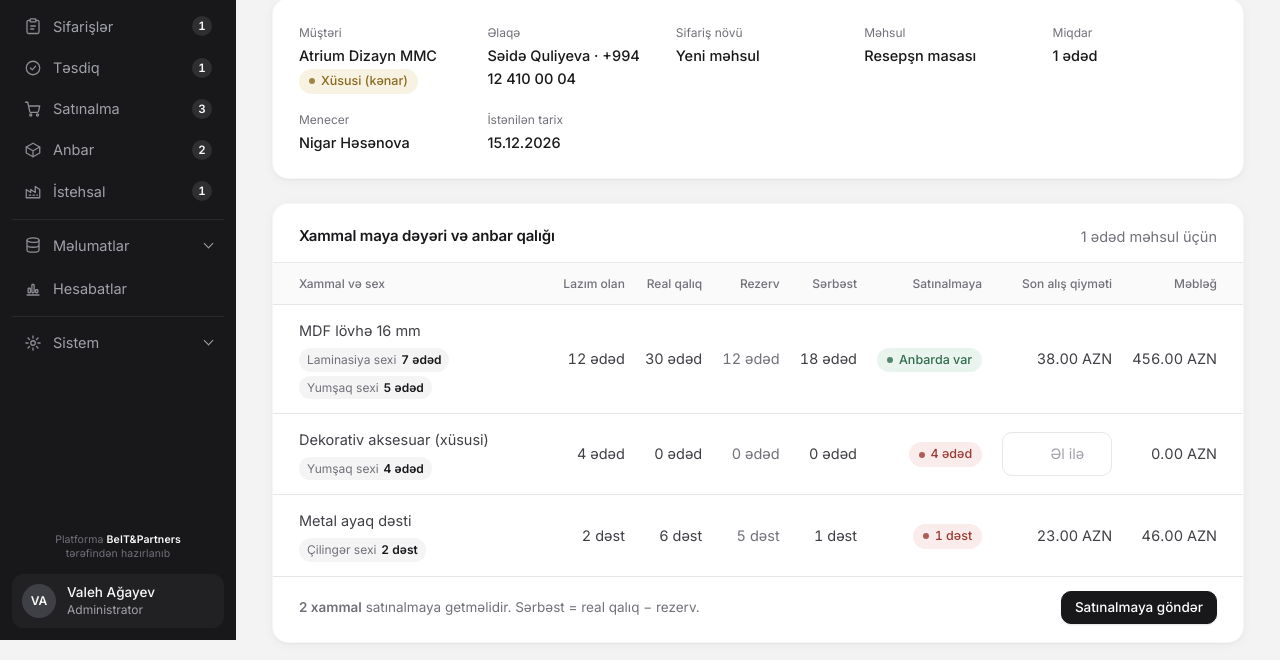
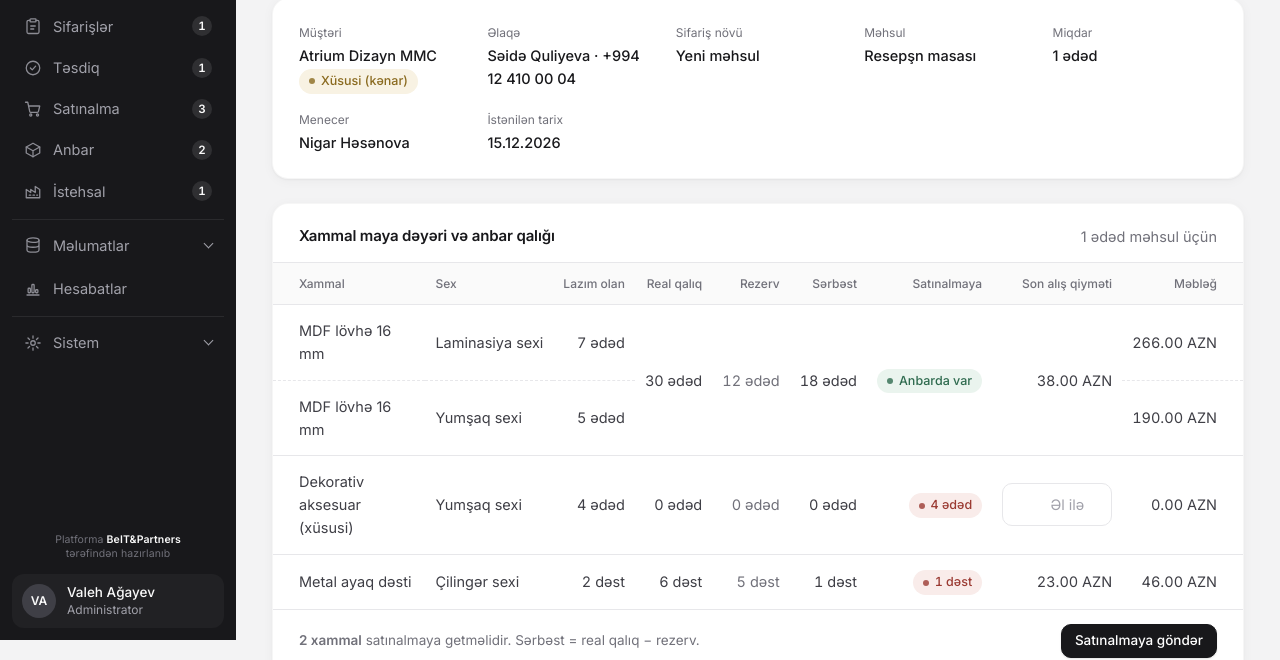
Before and after one commit to habibmammadov1/alzzoni-init, a plain HTML site: page costing-SF-2026-0005.html in a window 1280 px wide. Shown: the part 160-820 px from the top of the page. Drawn offline with Linux system fonts and the light colour scheme.

Commit message:
Costing: one row per workshop with a Sex column
MDF lövhə 16 mm now comes as two rows (Laminasiya sexi 7, Yumşaq sexi 5)
in a separate Sex column, each with its own amount; stock, purchasing
and price cells span the material's rows. The purchase dialog keeps one
line per material with its total.

Co-Authored-By: Claude Opus 5.5 <noreply@anthropic.com>

```diff
--- a/costing-SF-2026-0005.html
+++ b/costing-SF-2026-0005.html
@@ -112,20 +112,28 @@
             </div>
             <div class="table-wrap">
                 <table class="table" id="cost-lines">
-                    <thead><tr><th>Xammal və sex</th><th class="num">Lazım olan</th><th class="num">Real qalıq</th><th class="num">Rezerv</th><th class="num">Sərbəst</th><th class="num">Satınalmaya</th><th class="num">Son alış qiyməti</th><th class="num">Məbləğ</th></tr></thead>
+                    <thead><tr><th>Xammal</th><th>Sex</th><th class="num">Lazım olan</th><th class="num">Real qalıq</th><th class="num">Rezerv</th><th class="num">Sərbəst</th><th class="num">Satınalmaya</th><th class="num">Son alış qiyməti</th><th class="num">Məbləğ</th></tr></thead>
                     <tbody>
-                    <tr data-qty="12" data-name="MDF lövhə 16 mm" data-unit="ədəd" data-real="30" data-reserve="12" data-buy="0" data-sexes="Laminasiya:7;Yumşaq:5">
-                        <td>MDF lövhə 16 mm<div class="sex-split"><span class="sex-chip">Laminasiya sexi <b>7 ədəd</b></span><span class="sex-chip">Yumşaq sexi <b>5 ədəd</b></span></div></td>
-                        <td class="num">12 ədəd</td>
-                        <td class="num">30 ədəd</td>
-                        <td class="num muted">12 ədəd</td>
-                        <td class="num">18 ədəd</td>
-                        <td class="num"><span class="badge badge-green">Anbarda var</span></td>
-                        <td class="num"><span data-price="38.00">38.00 AZN</span></td>
+                    <tr class="grp-start" data-qty="7" data-total="12" data-name="MDF lövhə 16 mm" data-unit="ədəd" data-real="30" data-reserve="12" data-buy="0" data-sexes="Laminasiya:7;Yumşaq:5">
+                        <td>MDF lövhə 16 mm</td>
+                        <td>Laminasiya sexi</td>
+                        <td class="num">7 ədəd</td>
+                        <td class="num" rowspan="2">30 ədəd</td>
+                        <td class="num muted" rowspan="2">12 ədəd</td>
+                        <td class="num" rowspan="2">18 ədəd</td>
+                        <td class="num" rowspan="2"><span class="badge badge-green">Anbarda var</span></td>
+                        <td class="num" rowspan="2"><span data-price="38.00">38.00 AZN</span></td>
                         <td class="num" data-amount></td>
                     </tr>
-                    <tr data-qty="4" data-name="Dekorativ aksesuar (xüsusi)" data-unit="ədəd" data-real="0" data-reserve="0" data-buy="4" data-sexes="Yumşaq:4">
-                        <td>Dekorativ aksesuar (xüsusi)<div class="sex-split"><span class="sex-chip">Yumşaq sexi <b>4 ədəd</b></span></div></td>
+                    <tr class="grp-cont" data-qty="5" data-price="38.00">
+                        <td>MDF lövhə 16 mm</td>
+                        <td>Yumşaq sexi</td>
+                        <td class="num">5 ədəd</td>
+                        <td class="num" data-amount></td>
+                    </tr>
+                    <tr class="grp-start" data-qty="4" data-name="Dekorativ aksesuar (xüsusi)" data-unit="ədəd" data-real="0" data-reserve="0" data-buy="4" data-sexes="Yumşaq:4">
+                        <td>Dekorativ aksesuar (xüsusi)</td>
+                        <td>Yumşaq sexi</td>
                         <td class="num">4 ədəd</td>
                         <td class="num">0 ədəd</td>
                         <td class="num muted">0 ədəd</td>
@@ -134,8 +142,9 @@
                         <td class="num"><input class="input-price" type="number" min="0.01" step="0.01" required name="price_XM-009" value="" placeholder="Əl ilə" aria-label="Qiymət: Dekorativ aksesuar (xüsusi)"></td>
                         <td class="num" data-amount></td>
                     </tr>
-                    <tr data-qty="2" data-name="Metal ayaq dəsti" data-unit="dəst" data-real="6" data-reserve="5" data-buy="1" data-sexes="Çilingər:2">
-                        <td>Metal ayaq dəsti<div class="sex-split"><span class="sex-chip">Çilingər sexi <b>2 dəst</b></span></div></td>
+                    <tr class="grp-start" data-qty="2" data-name="Metal ayaq dəsti" data-unit="dəst" data-real="6" data-reserve="5" data-buy="1" data-sexes="Çilingər:2">
+                        <td>Metal ayaq dəsti</td>
+                        <td>Çilingər sexi</td>
                         <td class="num">2 dəst</td>
                         <td class="num">6 dəst</td>
                         <td class="num muted">5 dəst</td>
@@ -191,8 +200,8 @@
         const recalc = () => {
             let material = 0;
             document.querySelectorAll('#cost-lines tbody tr').forEach(row => {
-                const fixed = row.querySelector('[data-price]');
-                const price = fixed ? Number(fixed.dataset.price) : Number(row.querySelector('input').value) || 0;
+                const fixed = row.dataset.price || row.querySelector('[data-price]')?.dataset.price;
+                const price = fixed ? Number(fixed) : Number(row.querySelector('input').value) || 0;
                 const amount = price * Number(row.dataset.qty);
                 row.querySelector('[data-amount]').textContent = money(amount);
                 material += amount;
@@ -241,7 +250,7 @@
             const tbody = dialog.querySelector('[data-purchase-rows]');
             const openBtn = document.querySelector('[data-open-purchase]');
             const sent = document.querySelector('[data-purchase-sent]');
-            const rows = [...document.querySelectorAll('#cost-lines tbody tr')];
+            const rows = [...document.querySelectorAll('#cost-lines tbody tr[data-name]')];
             const fmt = v => String(v).replace('.', ',');
             const sexChips = d => !d.sexes ? '' : '<div class="sex-split">' + d.sexes.split(';').map(x => {
                 const [name, qty] = x.split(':');
@@ -254,7 +263,7 @@
                 const d = r.dataset, buy = +d.buy;
                 return `<tr${buy ? '' : ' class="is-muted"'}>
                     <td>${d.name}${sexChips(d)}</td>
-                    <td class="num">${fmt(d.qty)} ${d.unit}</td>
+                    <td class="num">${fmt(d.total || d.qty)} ${d.unit}</td>
                     <td class="num">${fmt(d.real)} ${d.unit}</td>
                     <td class="num">${fmt(d.reserve)} ${d.unit}</td>
                     <td class="num">${buy ? `<strong>${fmt(buy)} ${d.unit}</strong>` : '<span class="badge badge-green">Anbarda var</span>'}</td>
--- a/css/app.css
+++ b/css/app.css
@@ -641,6 +641,9 @@ a.or-id:hover { color: var(--ink); text-decoration: underline; text-underline-of
 .order-list .empty { margin: 0; }
 .sex-split { display: flex; flex-wrap: wrap; gap: 4px; margin-top: 6px; }
 .sex-chip { display: inline-flex; align-items: center; gap: 5px; padding: 2px 8px; border-radius: 999px; background: var(--hover); color: var(--muted); font-size: 12px; font-weight: 400; white-space: nowrap; }
+#cost-lines tr.grp-cont td { border-top-style: dashed; }
+#cost-lines td[rowspan] { vertical-align: middle; }
+#cost-lines td:nth-child(2) { white-space: nowrap; }
 .sex-chip b { color: var(--ink); font-weight: 600; font-variant-numeric: tabular-nums; }
 .content:has(.order-scroll) { max-width: 1480px; }
 .card.order-scroll { max-height: max(380px, calc(100vh - 290px)); overflow-y: auto; overscroll-behavior: contain; scrollbar-width: thin; scrollbar-color: #d4d4d8 transparent; }
```
